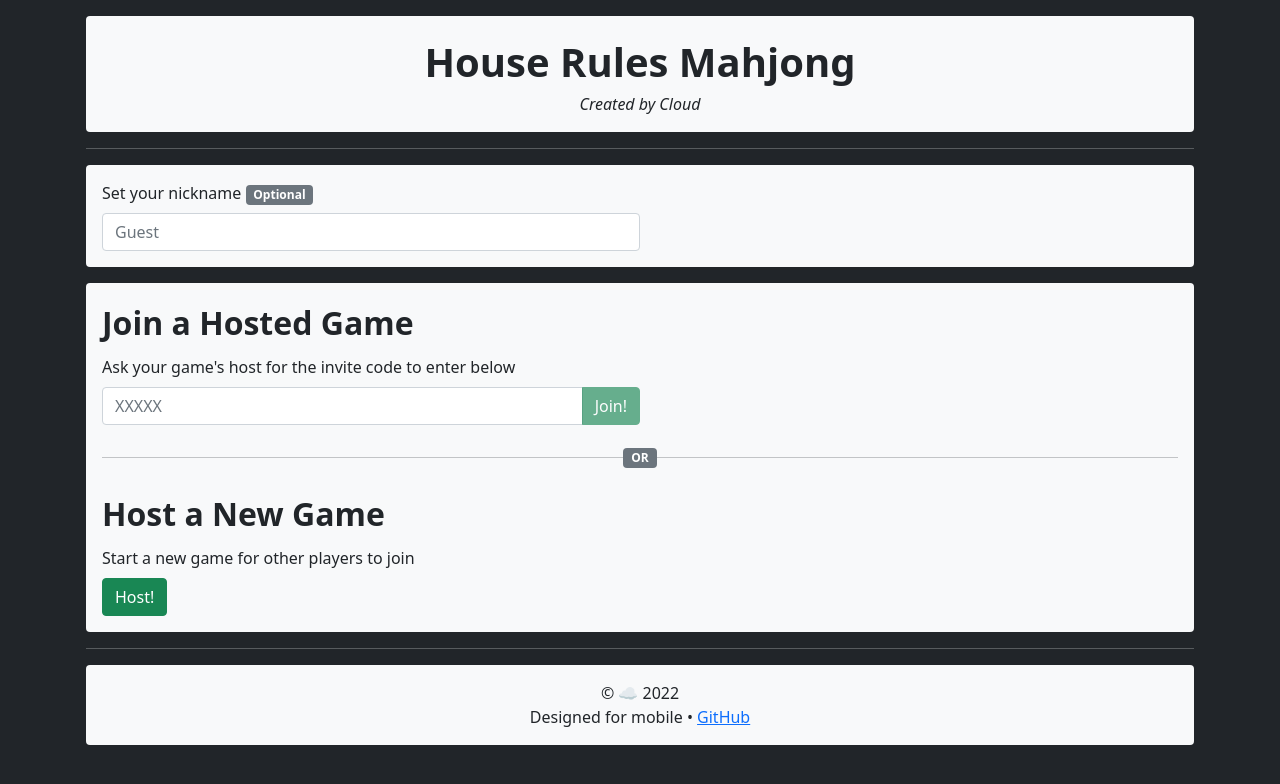
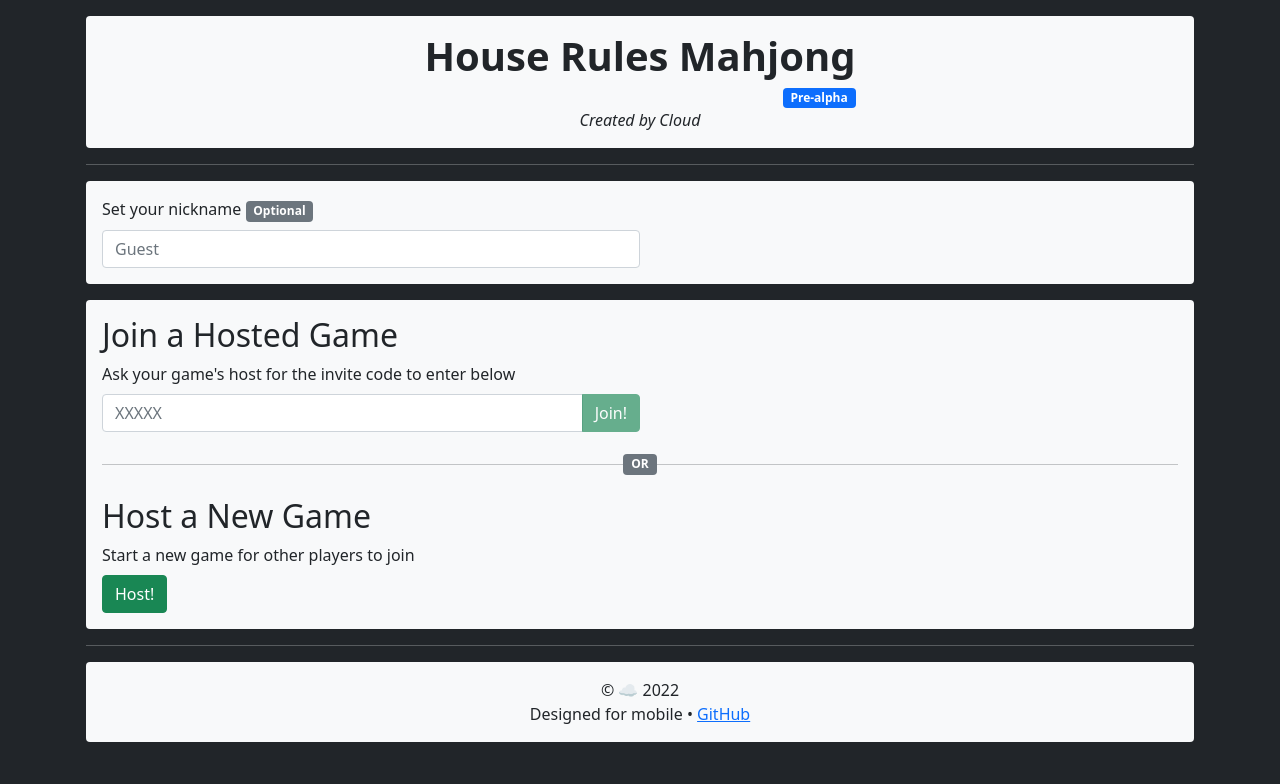
Before and after one commit to Cloud7050/nodejs-mahjong, a Next.js app: page / in a window 1280 px wide. Shown: the top 784 px of the page. Built offline with nearby package versions, Linux system fonts and the light colour scheme.

Commit message:
feat(index): Add pre-alpha badge & update header font style

```diff
--- a/pages/index.jsx
+++ b/pages/index.jsx
@@ -97,12 +97,17 @@ export default function Index() {
 	return <div className="vh-100 overflow-auto bg-dark">
 		<div className="p-3 container">
 			<LightTile>
-				<div className="text-center">
-					<div className="fs-1 fw-bolder">
-						House Rules Mahjong
-					</div>
-					<div className="fst-italic">
-						Created by Cloud
+				<div className="d-flex justify-content-center">
+					<div className="d-flex flex-column text-center">
+						<h1 className="fw-bolder">
+							House Rules Mahjong
+						</h1>
+						<div className="align-self-end badge bg-primary">
+							Pre-alpha
+						</div>
+						<div className="fst-italic">
+							Created by Cloud
+						</div>
 					</div>
 				</div>
 			</LightTile>
@@ -140,9 +145,9 @@ export default function Index() {
 			<Spacer />
 
 			<LightTile>
-				<div className="mb-2 fs-2 fw-bold">
+				<h2>
 					Join a Hosted Game
-				</div>
+				</h2>
 				<div className="mb-2">
 					Ask your game&apos;s host for the invite code to enter below
 				</div>
@@ -167,9 +172,9 @@ export default function Index() {
 
 				<Divider text="OR" />
 
-				<div className="mb-2 fs-2 fw-bold">
+				<h2>
 					Host a New Game
-				</div>
+				</h2>
 				<div className="mb-2">
 					Start a new game for other players to join
 				</div>
```
